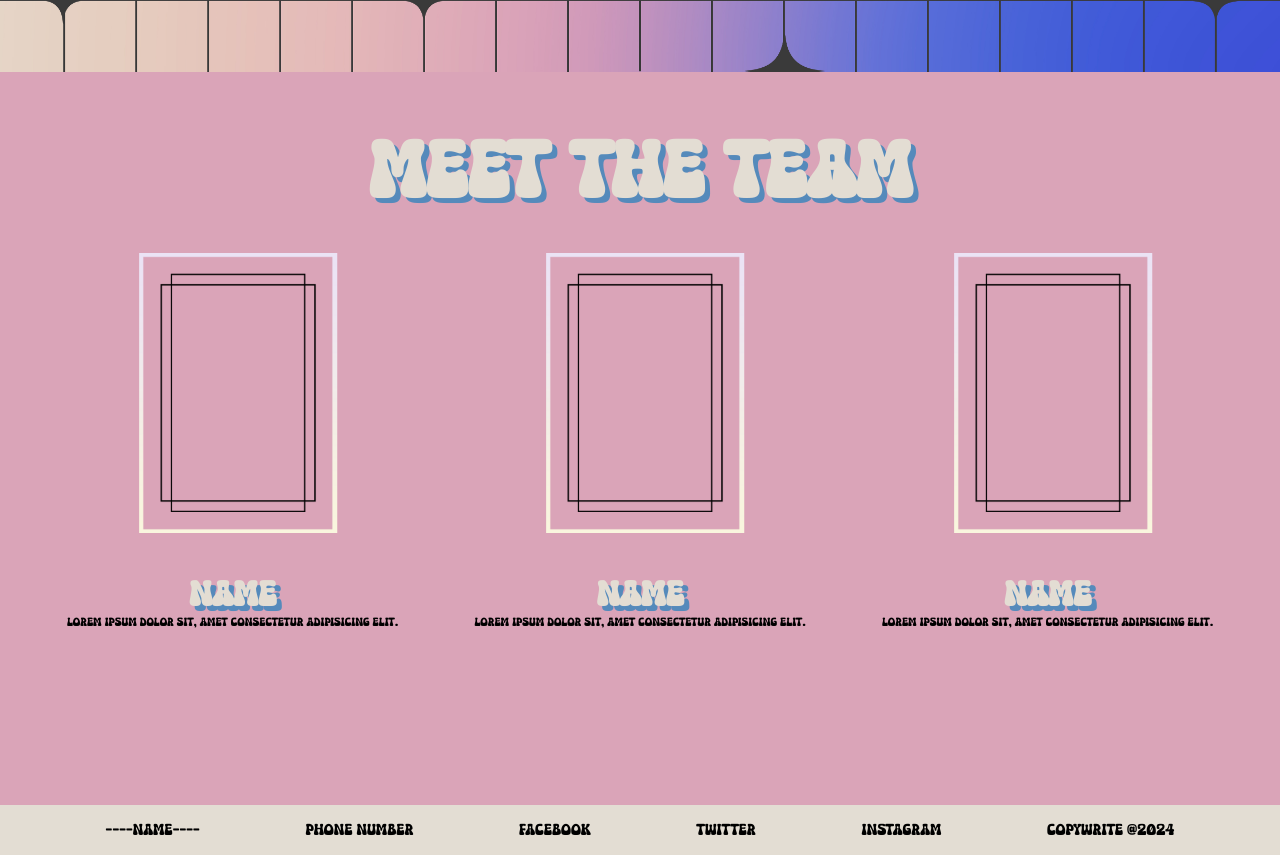
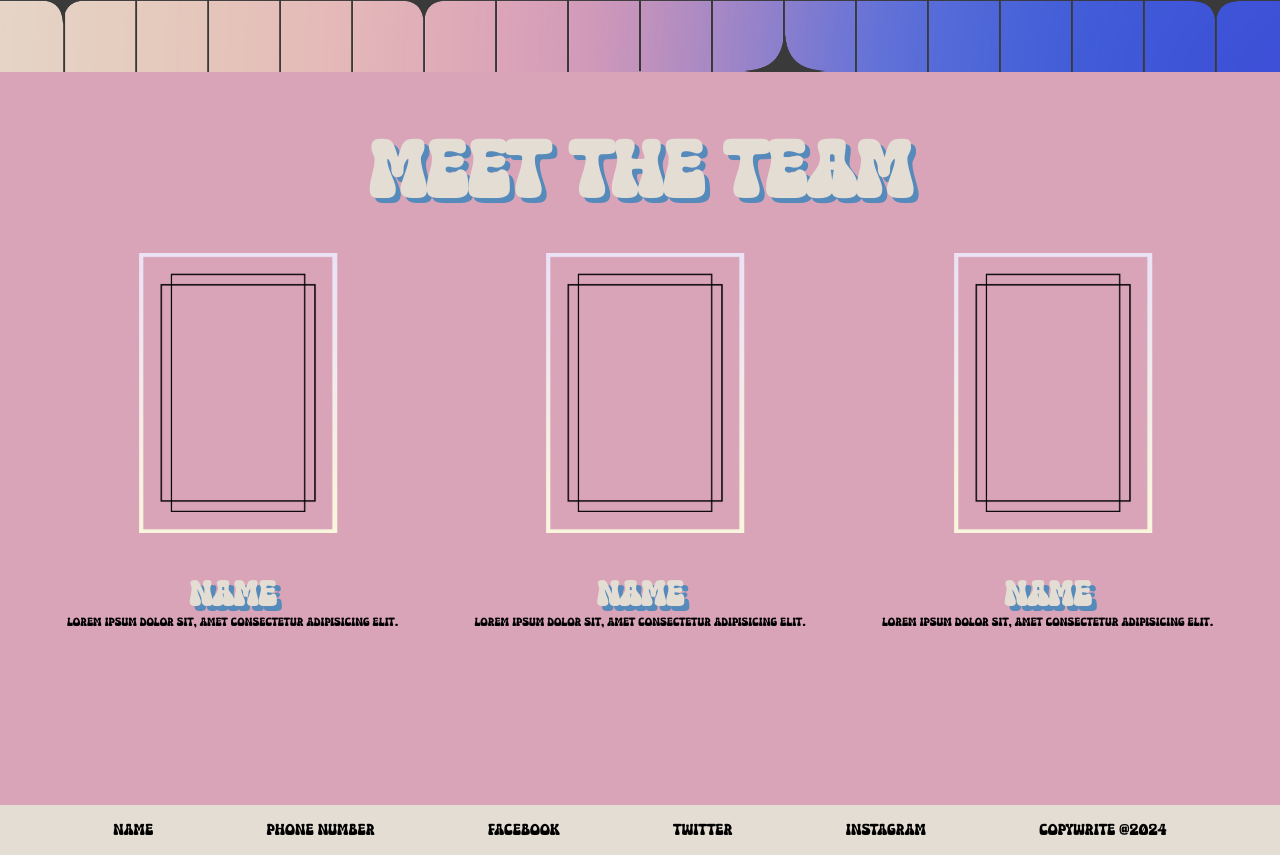
Before and after one commit to Jordan4184/Flexbox-Creative, a plain HTML site: page index.html in a window 1280 px wide. Shown: the part 2008-2863 px from the top of the page. Drawn offline with Linux system fonts and the light colour scheme.

Commit message:
Updated HTML

```diff
--- a/index.html
+++ b/index.html
@@ -147,7 +147,7 @@
     <!--Footer-->
     <section class="footer">
       <!--Contact info-->
-      <p>----Name----</p>
+      <p>Name</p>
       <p>Phone Number</p>
       <!--Social media links-->
       <p>Facebook</p>
```
